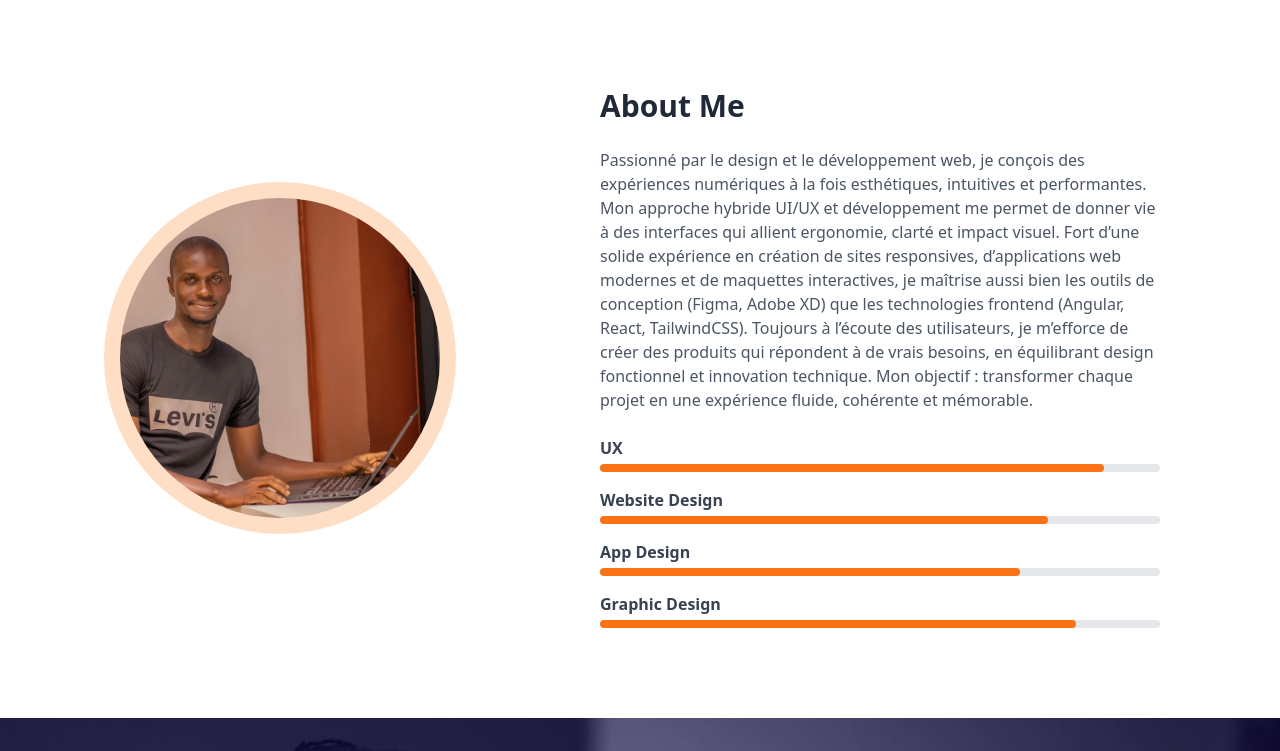
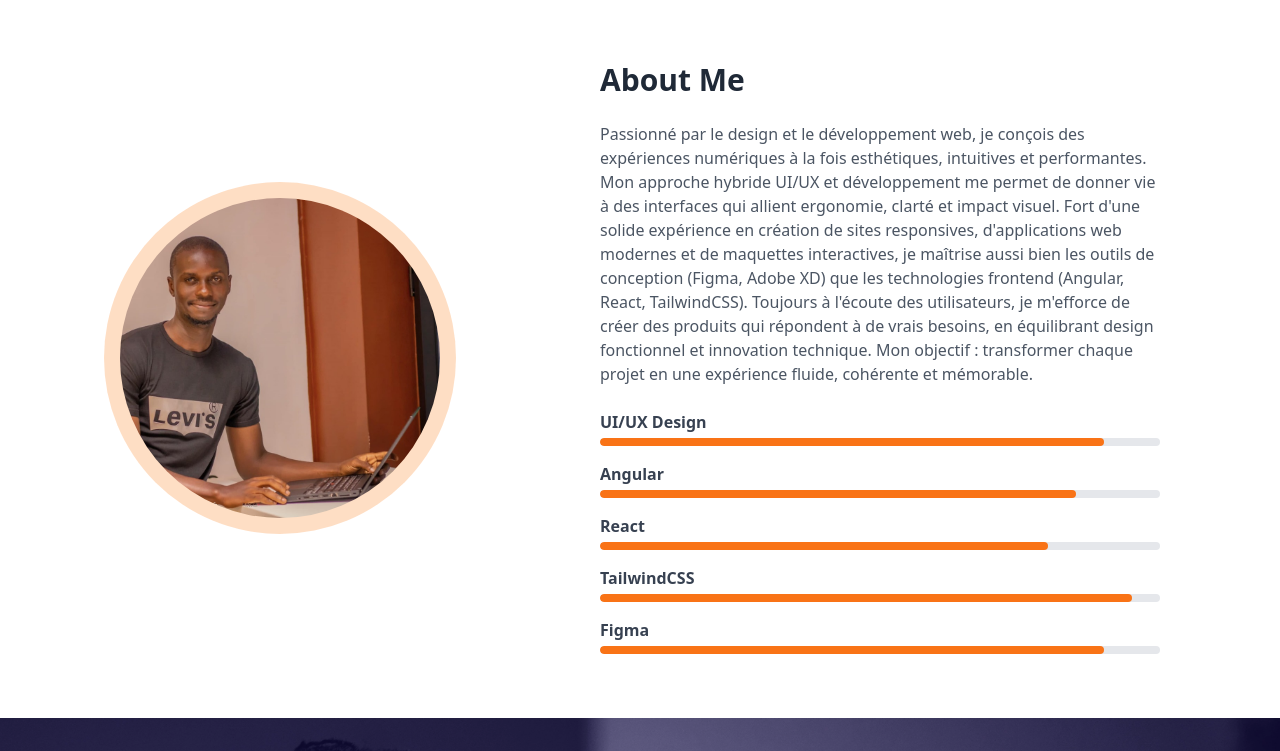
Before and after one commit to MICHELKAJI/gerardoportfolio, an Angular app: page / in a window 1280 px wide. Shown: the part 802-1553 px from the top of the page. Built offline with nearby package versions, Linux system fonts and the light colour scheme.

Commit message:
add new animation to barre of stack

```diff
--- a/src/app/about/about.component.html
+++ b/src/app/about/about.component.html
@@ -1,4 +1,4 @@
-<div id='about' class="flex flex-col md:flex-row items-center justify-center gap-8 md:gap-40 px-4 sm:px-8 md:px-20 py-8 md:py-16 min-h-[90vh] animate-fade-in">
+<div id='about' class="flex flex-col md:flex-row items-center justify-center gap-8 md:gap-40 px-4 sm:px-8 md:px-20 py-8 md:py-16 min-h-[90vh]">
     <!-- Left: Image -->
     <div class="relative w-64 h-64 sm:w-72 sm:h-72 md:w-80 md:h-80">
       <div class="absolute inset-0 rounded-full bg-orange-400 opacity-30 scale-110 z-0"></div>
@@ -15,18 +15,17 @@
       <p class="text-sm md:text-base text-gray-600">
         Passionné par le design et le développement web, je conçois des expériences numériques à la fois esthétiques, intuitives et performantes. Mon approche hybride UI/UX et développement me permet de donner vie à des interfaces qui allient ergonomie, clarté et impact visuel.
 
-        Fort d’une solide expérience en création de sites responsives, d’applications web modernes et de maquettes interactives, je maîtrise aussi bien les outils de conception (Figma, Adobe XD) que les technologies frontend (Angular, React, TailwindCSS).
+        Fort d'une solide expérience en création de sites responsives, d'applications web modernes et de maquettes interactives, je maîtrise aussi bien les outils de conception (Figma, Adobe XD) que les technologies frontend (Angular, React, TailwindCSS).
 
-        Toujours à l’écoute des utilisateurs, je m’efforce de créer des produits qui répondent à de vrais besoins, en équilibrant design fonctionnel et innovation technique. Mon objectif : transformer chaque projet en une expérience fluide, cohérente et mémorable.
-
+        Toujours à l'écoute des utilisateurs, je m'efforce de créer des produits qui répondent à de vrais besoins, en équilibrant design fonctionnel et innovation technique. Mon objectif : transformer chaque projet en une expérience fluide, cohérente et mémorable.
       </p>
 
       <!-- Skills -->
-      <div class="space-y-3 md:space-y-4">
+      <div #skillsContainer class="space-y-3 md:space-y-4">
         <ng-container *ngFor="let skill of skills">
           <div>
             <p class="text-sm md:text-base font-semibold text-gray-700 mb-1">{{ skill.name }}</p>
-            <div class="w-full bg-gray-200 h-1.5 md:h-2 rounded">
+            <div class="w-full bg-gray-200 h-1.5 md:h-2 rounded overflow-hidden">
               <div
                 class="bg-orange-500 h-1.5 md:h-2 rounded transition-all duration-1000"
                 [style.width.%]="skill.level"
@@ -36,4 +35,4 @@
         </ng-container>
       </div>
     </div>
-  </div>
+</div>
--- a/src/app/about/about.component.ts
+++ b/src/app/about/about.component.ts
@@ -1,19 +1,76 @@
-import { NgFor } from '@angular/common';
-import { Component } from '@angular/core';
+import { Component, OnInit, ElementRef, ViewChild } from '@angular/core';
+import { CommonModule } from '@angular/common';
+import gsap from 'gsap';
+import { ScrollTrigger } from 'gsap/ScrollTrigger';
 
 @Component({
   selector: 'app-about',
   standalone: true,
-  imports: [ NgFor],
+  imports: [CommonModule],
   templateUrl: './about.component.html',
   styleUrl: './about.component.css'
 })
-export class AboutComponent {
+export class AboutComponent implements OnInit {
+  @ViewChild('skillsContainer') skillsContainer!: ElementRef;
 
   skills = [
-    { name: 'UX', level: 90 },
-    { name: 'Website Design', level: 80 },
-    { name: 'App Design', level: 75 },
-    { name: 'Graphic Design', level: 85 },
+    { name: 'UI/UX Design', level: 90 },
+    { name: 'Angular', level: 85 },
+    { name: 'React', level: 80 },
+    { name: 'TailwindCSS', level: 95 },
+    { name: 'Figma', level: 90 }
   ];
+
+  ngOnInit() {
+    gsap.registerPlugin(ScrollTrigger);
+  }
+
+  ngAfterViewInit() {
+    this.animateSkills();
+  }
+
+  private animateSkills() {
+    // Animation pour l'image
+    gsap.from('.rounded-full', {
+      scrollTrigger: {
+        trigger: '#about',
+        start: 'top 80%',
+      },
+      scale: 0.8,
+      opacity: 0,
+      duration: 1,
+      ease: 'power3.out'
+    });
+
+    // Animation pour le texte
+    gsap.from('.text-gray-800, .text-gray-600', {
+      scrollTrigger: {
+        trigger: '#about',
+        start: 'top 80%',
+      },
+      y: 50,
+      opacity: 0,
+      duration: 1,
+      stagger: 0.2,
+      ease: 'power3.out'
+    });
+
+    // Animation pour les barres de compétences
+    const skillBars = document.querySelectorAll('.bg-orange-500');
+    skillBars.forEach((bar, index) => {
+      const width = bar.getAttribute('style')?.match(/\d+/)?.[0] || '0';
+      gsap.set(bar, { width: 0 });
+
+      gsap.to(bar, {
+        scrollTrigger: {
+          trigger: '#about',
+          start: 'top 70%',
+        },
+        width: `${width}%`,
+        duration: 1.5,
+        delay: index * 0.2,
+        ease: 'power2.out'
+      });
+    });
+  }
 }
```
